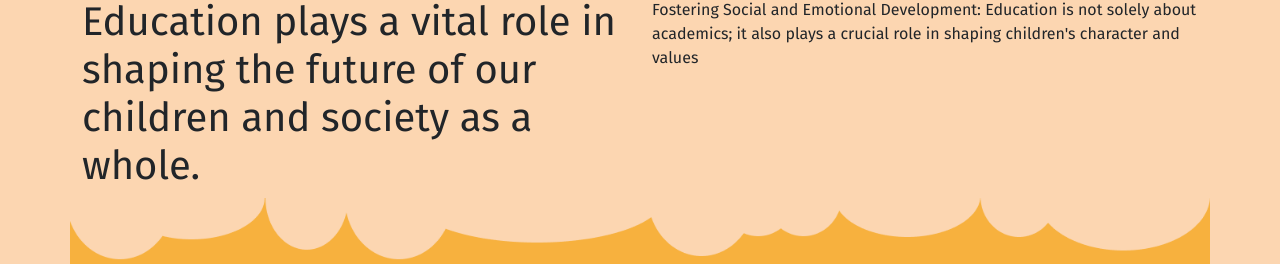
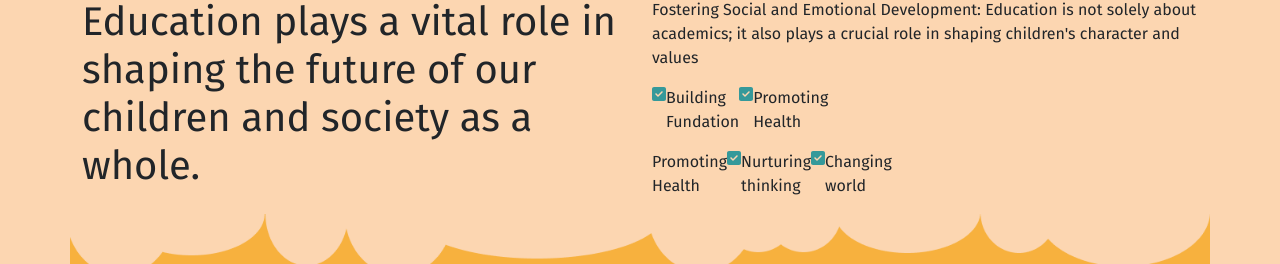
Before and after one commit to maderi21/blog, a React (Create React App) app: page / in a window 1280 px wide. Shown: the part 616-880 px from the top of the page. Built offline with nearby package versions, Linux system fonts and the light colour scheme; grey boxes are pictures that could not be loaded; a web font is replaced by a local one.

Commit message:
tick icon

```diff
--- a/src/App.js
+++ b/src/App.js
@@ -10,6 +10,8 @@ import styles from "./styles.css";
 import headerimg from "./images/headerimg.png";
 import break1 from "./images/break1.png";
 import break2 from "./images/break2.png";
+import { FontAwesomeIcon } from "@fortawesome/react-fontawesome";
+import { faSquareCheck } from "@fortawesome/free-solid-svg-icons";
 
 function App() {
   return (
@@ -67,9 +69,35 @@ function App() {
                 solely about academics; it also plays a crucial role in shaping
                 children's character and values
               </p>
-              <div>
-                <span></span>
-              </div>
+              <Col sm={1}>
+                <div className="d-flex justify-content-space-between">
+                  <FontAwesomeIcon
+                    className="text-primary"
+                    icon={faSquareCheck}
+                  />
+                  <p>Building Fundation</p>
+                  <FontAwesomeIcon
+                    className="text-primary"
+                    icon={faSquareCheck}
+                  />
+                  <p>Promoting Health</p>
+                </div>
+              </Col>
+              <Col sm={1}>
+                <div className="d-flex justify-content-space-between">
+                  <p>Promoting Health</p>
+                  <FontAwesomeIcon
+                    className="text-primary"
+                    icon={faSquareCheck}
+                  />
+                  <p>Nurturing thinking</p>
+                  <FontAwesomeIcon
+                    className="text-primary"
+                    icon={faSquareCheck}
+                  />
+                  <p>Changing world</p>
+                </div>
+              </Col>
             </Col>
           </Row>
           <Row>
```
